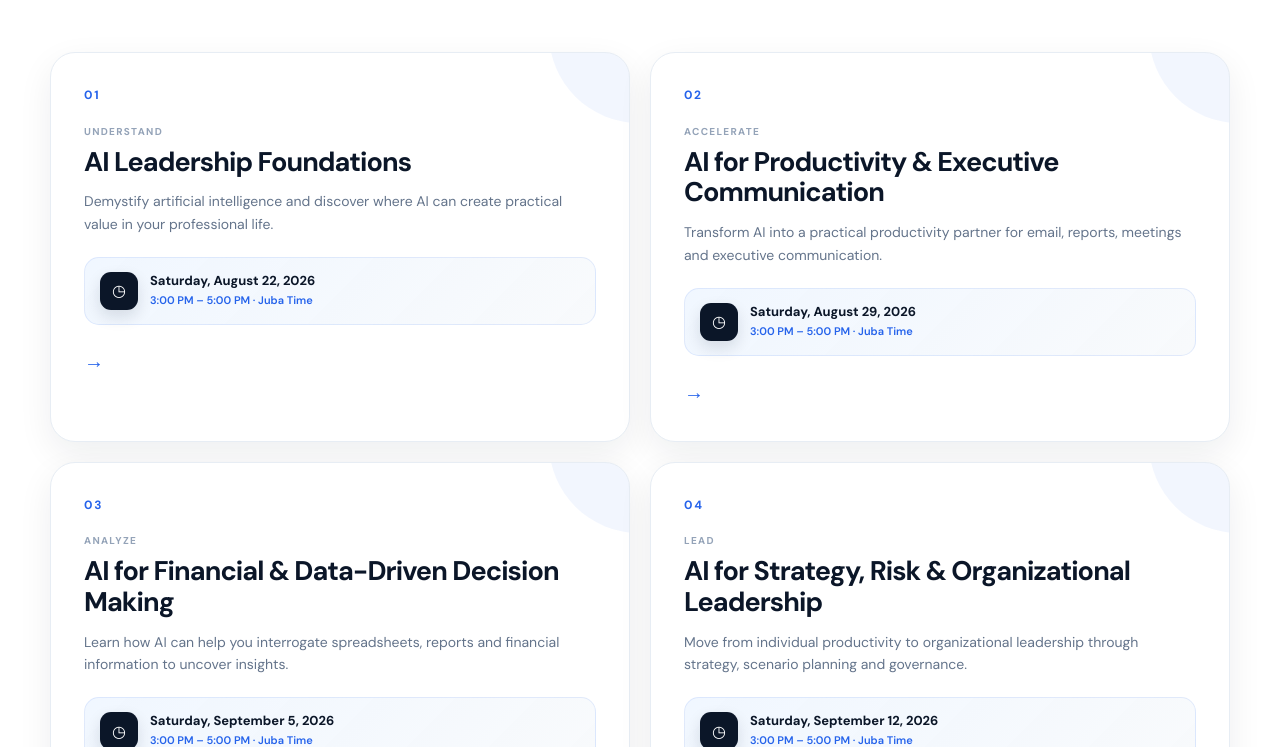
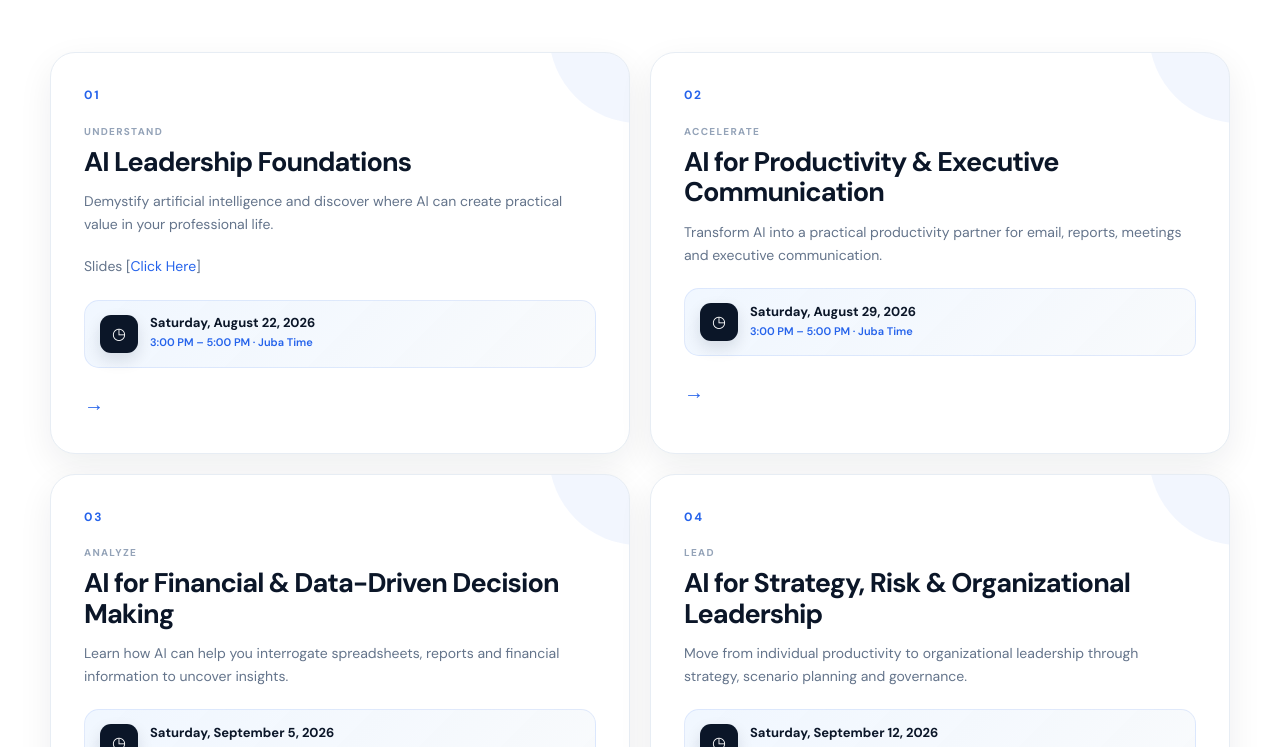
Before and after one commit to uojai/aileadership, a plain HTML site: page index.html in a window 1280 px wide. Shown: the part 1108-1855 px from the top of the page. Drawn offline with nearby package versions, Linux system fonts and the light colour scheme.

Commit message:
Add files via upload

```diff
--- a/index.html
+++ b/index.html
@@ -58,7 +58,7 @@
         }
 
         a {
-            color: inherit;
+            color: var(--blue);
             text-decoration: none;
         }
 
@@ -1440,6 +1440,9 @@
                     Demystify artificial intelligence and discover where
                     AI can create practical value in your professional life.
                 </p>
+                <p>
+                    Slides [<a href="slides/AI_Leadership_Masterclass_Session_1.pdf">Click Here</a>]
+                </p>
 
                 <div class="module-schedule">
 
```
Also changed, not shown: 1 other file.
